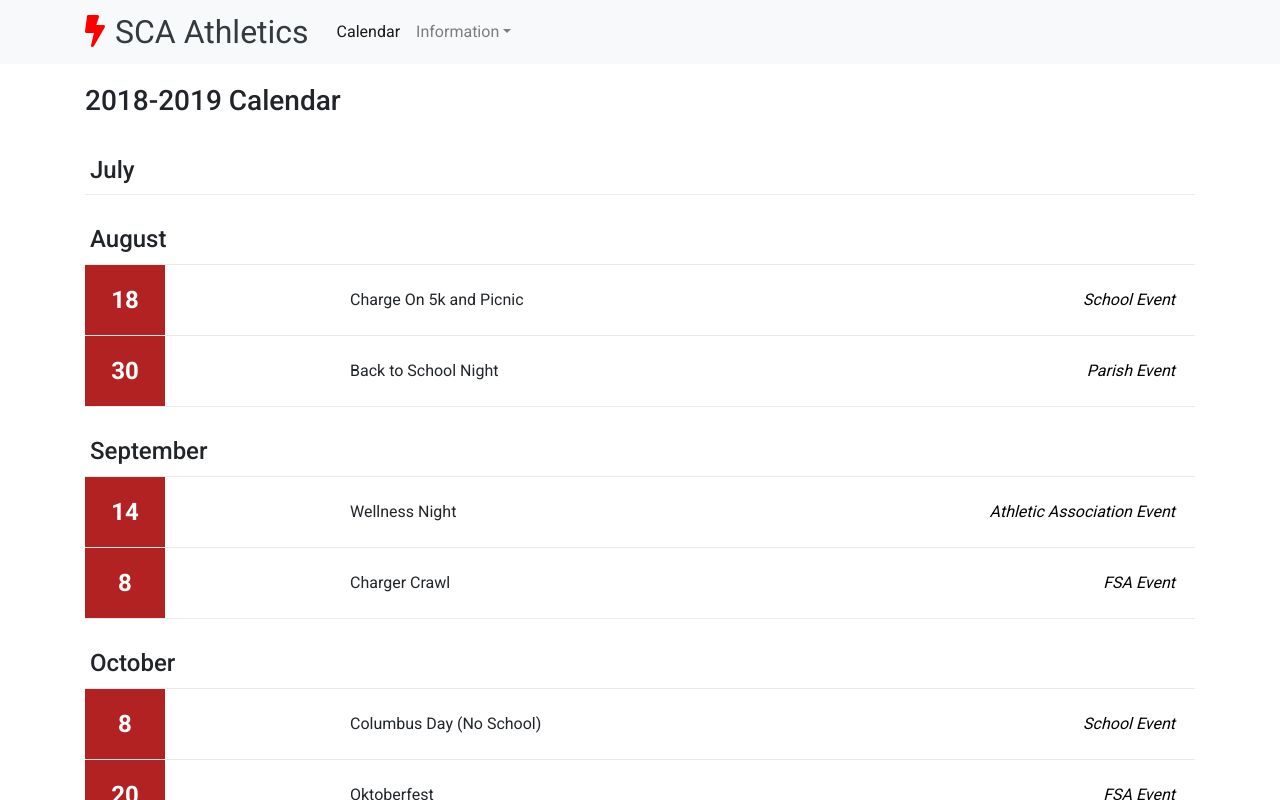
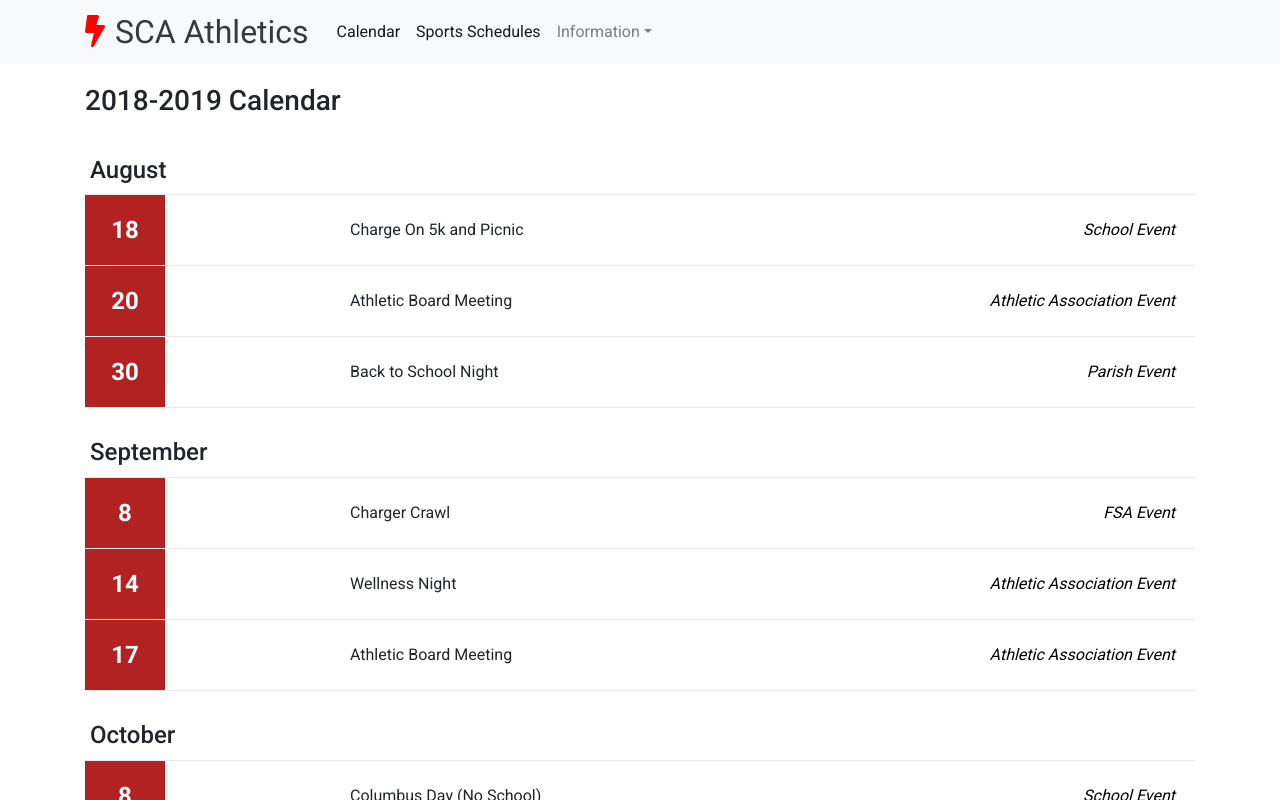
Before and after one commit to gheidorn/sca-athletics, a React (Create React App) app: page /calendar in a window 1280 px wide. Shown: the top 800 px of the page. Built offline with nearby package versions, Linux system fonts and the light colour scheme.

Commit message:
added schedules

```diff
--- a/src/App.js
+++ b/src/App.js
@@ -15,6 +15,7 @@ import ByLawsPage from './pages/ByLawsPage';
 import StickyFooter from './components/StickyFooter';
 import CalendarPage from './pages/CalendarPage';
 import FeesPage from './pages/FeesPage';
+import SportsSchedulePage from './pages/SportsSchedulePage';
 
 class App extends Component {
   render() {
@@ -32,6 +33,7 @@ class App extends Component {
           <Route path="/board" component={AthleticBoardPage} />
           <Route path="/bylaws" component={ByLawsPage} />
           <Route path="/fees" component={FeesPage} />
+          <Route path="/schedule" component={SportsSchedulePage} />
         </div>
         <StickyFooter />
       </div>
--- a/src/components/Calendar.js
+++ b/src/components/Calendar.js
@@ -1,65 +1,65 @@
-import React, { Component } from "react";
+import React, { Component } from 'react';
 
-import "./Calendar.css";
+import './Calendar.css';
 
 const schoolCalendar = [
+  // {
+  //   name: 'July',
+  //   month: 7,
+  //   year: 2018
+  // },
   {
-    name: "July",
-    month: 7,
-    year: 2018
-  },
-  {
-    name: "August",
+    name: 'August',
     month: 8,
     year: 2018
   },
   {
-    name: "September",
+    name: 'September',
     month: 9,
     year: 2018
   },
   {
-    name: "October",
+    name: 'October',
     month: 10,
     year: 2018
   },
   {
-    name: "November",
+    name: 'November',
     month: 11,
     year: 2018
   },
   {
-    name: "December",
+    name: 'December',
     month: 12,
     year: 2018
   },
   {
-    name: "January",
+    name: 'January',
     month: 1,
     year: 2019
   },
   {
-    name: "February",
+    name: 'February',
     month: 2,
     year: 2019
   },
   {
-    name: "March",
+    name: 'March',
     month: 3,
     year: 2019
   },
   {
-    name: "April",
+    name: 'April',
     month: 4,
     year: 2019
   },
   {
-    name: "May",
+    name: 'May',
     month: 5,
     year: 2019
   },
   {
-    name: "June",
+    name: 'June',
     month: 6,
     year: 2019
   }
@@ -67,23 +67,35 @@ const schoolCalendar = [
 
 class Calendar extends Component {
   componentWillMount() {
-    // sort the events by month, then day
     this.props.events.sort((a, b) => {
+      if (a.year < b.year) {
+        return -1;
+      }
+
       if (a.year > b.year) {
         return 1;
       }
-      if (a.year === b.year && a.month > b.month) {
+
+      // years are equal, look at month
+
+      if (a.month < b.month) {
+        return -1;
+      }
+
+      if (a.month > b.month) {
         return 1;
       }
-      if (a.year === b.year && a.month === b.month && a.day > b.day) {
+
+      // years and months are equal, look at day
+
+      if (a.day < b.day) {
+        return -1;
+      }
+
+      if (a.day > b.day) {
         return 1;
       }
-      if (a.year === b.year && a.month === b.month && a.day < b.day) {
-        return -1;
-      }
-      if (a.year < b.year) {
-        return -1;
-      }
+
       return 0;
     });
   }
@@ -95,13 +107,9 @@ class Calendar extends Component {
 
     let eventMarkup = [];
     for (var i = 0; i < schoolCalendar.length; i++) {
+      eventMarkup.push(<h4 key={schoolCalendar[i].name}>{schoolCalendar[i].name}</h4>);
       eventMarkup.push(
-        <h4 key={schoolCalendar[i].name}>{schoolCalendar[i].name}</h4>
-      );
-      eventMarkup.push(
-        this.props.events
-          .filter(monthFilter)
-          .map(({ name, date, month, day, type }) => (
+        this.props.events.filter(monthFilter).map(({ name, date, month, day, type }) => (
           <div className="event" key={name}>
             <div className="date">{day}</div>
             <div className="name">{name}</div>
--- a/src/components/Header.js
+++ b/src/components/Header.js
@@ -32,6 +32,11 @@ export default () => {
             <li className="nav-item active">
               <Link to="/calendar" className="nav-link">
                 Calendar
+              </Link>
+            </li>
+            <li className="nav-item active">
+              <Link to="/schedule" className="nav-link">
+                Sports Schedules
               </Link>
             </li>
             {/* <li className="nav-item">
--- a/src/components/Jumbotron.js
+++ b/src/components/Jumbotron.js
@@ -8,7 +8,7 @@ const contentful = createClient({
   accessToken: 'f0b859cab1edcb57da5cb76ef73576816b2f866f6cc5563bd4951ced843e6e58'
 });
 
-const JUMBOTRON_ENTRY_ID = '3IqnMv5odaMQegYyYAGYWe';
+// const JUMBOTRON_ENTRY_ID = '3IqnMv5odaMQegYyYAGYWe';
 
 class Jumbotron extends Component {
   constructor() {
--- a/src/pages/ByLawsPage.js
+++ b/src/pages/ByLawsPage.js
@@ -3,22 +3,22 @@ import { Link } from 'react-router-dom';
 
 // import SportsTable from '../components/SportsTable';
 
-const pathToTitleMappings = {
-  '/sports/football': 'Football',
-  '/sports/cheerleading': 'Cheerleading',
-  '/sports/girls-basketball': 'Girls Basketball',
-  '/sports/boys-basketball': 'Boys Basketball',
-  '/sports/girls-volleyball': 'Girls Volleyball',
-  '/sports/boys-volleyball': 'Boys Volleyball',
-  '/sports/soccer': 'Soccer'
-};
+// const pathToTitleMappings = {
+//   '/sports/football': 'Football',
+//   '/sports/cheerleading': 'Cheerleading',
+//   '/sports/girls-basketball': 'Girls Basketball',
+//   '/sports/boys-basketball': 'Boys Basketball',
+//   '/sports/girls-volleyball': 'Girls Volleyball',
+//   '/sports/boys-volleyball': 'Boys Volleyball',
+//   '/sports/soccer': 'Soccer'
+// };
 
-const byLawPageHeader = {
-  textAlign: 'center'
-};
-const byLawSectionHeader = {
-  textAlign: 'right'
-};
+// const byLawPageHeader = {
+//   textAlign: 'center'
+// };
+// const byLawSectionHeader = {
+//   textAlign: 'right'
+// };
 
 class ByLawsPage extends Component {
   render() {
--- a/src/pages/CalendarPage.js
+++ b/src/pages/CalendarPage.js
@@ -1,65 +1,153 @@
-import React, { Component } from "react";
+import React, { Component } from 'react';
 
-import Calendar from "../components/Calendar";
+import Calendar from '../components/Calendar';
 
 class CalendarPage extends Component {
   render() {
     const events = [
       {
-        name: "Charge On 5k and Picnic",
-        date: "August 18th",
+        name: 'Charge On 5k and Picnic',
+        date: 'August 18th',
         month: 8,
         day: 18,
         year: 2018,
-        type: "School Event"
+        type: 'School Event'
       },
       {
-        name: "Back to School Night",
-        date: "August 30th",
+        name: 'Back to School Night',
+        date: 'August 30th',
         month: 8,
         day: 30,
         year: 2018,
-        type: "Parish Event"
+        type: 'Parish Event'
       },
       {
-        name: "Wellness Night",
-        date: "September 14th",
+        name: 'Wellness Night',
+        date: 'September 14th',
         month: 9,
         day: 14,
         year: 2018,
-        type: "Athletic Association Event"
+        type: 'Athletic Association Event'
       },
       {
-        name: "Columbus Day (No School)",
-        date: "October 8th",
+        name: 'Columbus Day (No School)',
+        date: 'October 8th',
         month: 10,
         day: 8,
         year: 2018,
-        type: "School Event"
+        type: 'School Event'
       },
       {
-        name: "Charger Crawl",
-        date: "September 8th",
+        name: 'Charger Crawl',
+        date: 'September 8th',
         month: 9,
         day: 8,
         year: 2018,
-        type: "FSA Event"
+        type: 'FSA Event'
       },
       {
-        name: "Oktoberfest",
-        date: "October 20th",
+        name: 'Oktoberfest',
+        date: 'October 20th',
         month: 10,
         day: 20,
         year: 2018,
-        type: "FSA Event"
+        type: 'FSA Event'
       },
       {
-        name: "Trunk or Treat",
-        date: "October 27th",
+        name: 'Trunk or Treat',
+        date: 'October 27th',
         month: 10,
         day: 27,
         year: 2018,
-        type: "FSA Event"
+        type: 'FSA Event'
+      },
+      {
+        name: 'Athletic Board Meeting',
+        date: 'August 20th',
+        month: 8,
+        day: 20,
+        year: 2018,
+        type: 'Athletic Association Event'
+      },
+      {
+        name: 'Athletic Board Meeting',
+        date: 'September 17th',
+        month: 9,
+        day: 17,
+        year: 2018,
+        type: 'Athletic Association Event'
+      },
+      {
+        name: 'Athletic Board Meeting',
+        date: 'October 15th',
+        month: 10,
+        day: 15,
+        year: 2018,
+        type: 'Athletic Association Event'
+      },
+      {
+        name: 'Athletic Board Meeting',
+        date: 'November 19th',
+        month: 11,
+        day: 19,
+        year: 2018,
+        type: 'Athletic Association Event'
+      },
+      {
+        name: 'Athletic Board Meeting',
+        date: 'December 17th',
+        month: 12,
+        day: 17,
+        year: 2018,
+        type: 'Athletic Association Event'
+      },
+      {
+        name: 'Athletic Board Meeting',
+        date: 'January 14th',
+        month: 1,
+        day: 14,
+        year: 2019,
+        type: 'Athletic Association Event'
+      },
+      {
+        name: 'Athletic Board Meeting',
+        date: 'February 11th',
+        month: 2,
+        day: 11,
+        year: 2019,
+        type: 'Athletic Association Event'
+      },
+      {
+        name: 'Athletic Board Meeting',
+        date: 'March 11th',
+        month: 3,
+        day: 11,
+        year: 2018,
+        type: 'Athletic Association Event'
+      },
+      {
+        name: 'Athletic Board Meeting',
+        date: 'April 15th',
+        month: 4,
+        day: 15,
+        year: 2018,
+        type: 'Athletic Association Event'
+      },
+      {
+        name: 'Athletic Board Meeting',
+        date: 'May 13th',
+        month: 5,
+        day: 13,
+        year: 2019,
+        type: 'Athletic Association Event'
+      },
+      {
+        name: 'Athletic Board Meeting and Party',
+        date: 'June 24th',
+        month: 6,
+        day: 24,
+        year: 2019,
+        type: 'Athletic Association Event'
       }
     ];
 
--- /dev/null
+++ b/src/pages/SportsSchedulePage.js
@@ -0,0 +1,18 @@
+import React, { Component } from 'react';
+
+// import SportsTable from '../components/SportsTable';
+
+class SportsSchedulePage extends Component {
+  render() {
+    return (
+      <div className="row">
+        <div className="col-md-12">
+          <h3>Sports Schedules</h3>
+          <a href="/files/2018-SCA-Football-Schedule.pdf">2018 SCA Football Schedule</a>
+        </div>
+      </div>
+    );
+  }
+}
+
+export default SportsSchedulePage;
```
Also changed, not shown: 1 other file (tests, documents, lock files or other folders). Lines whose indentation alone changed are shown as unchanged.
